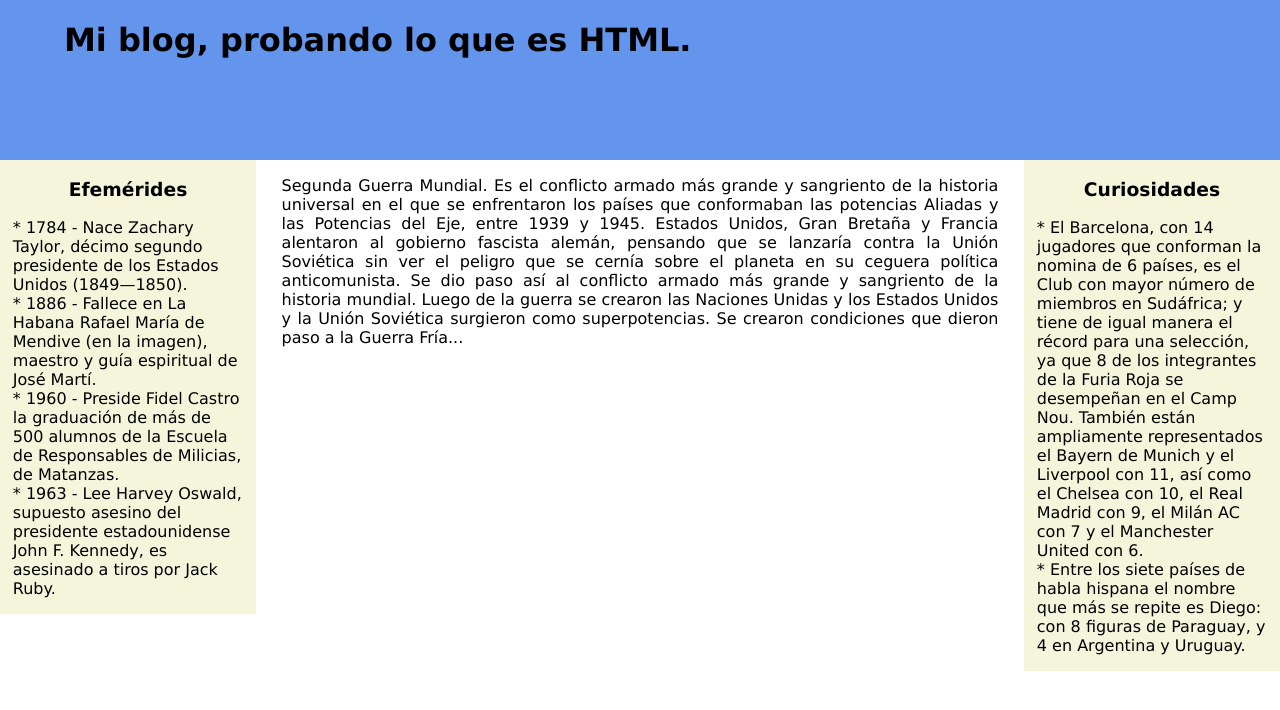
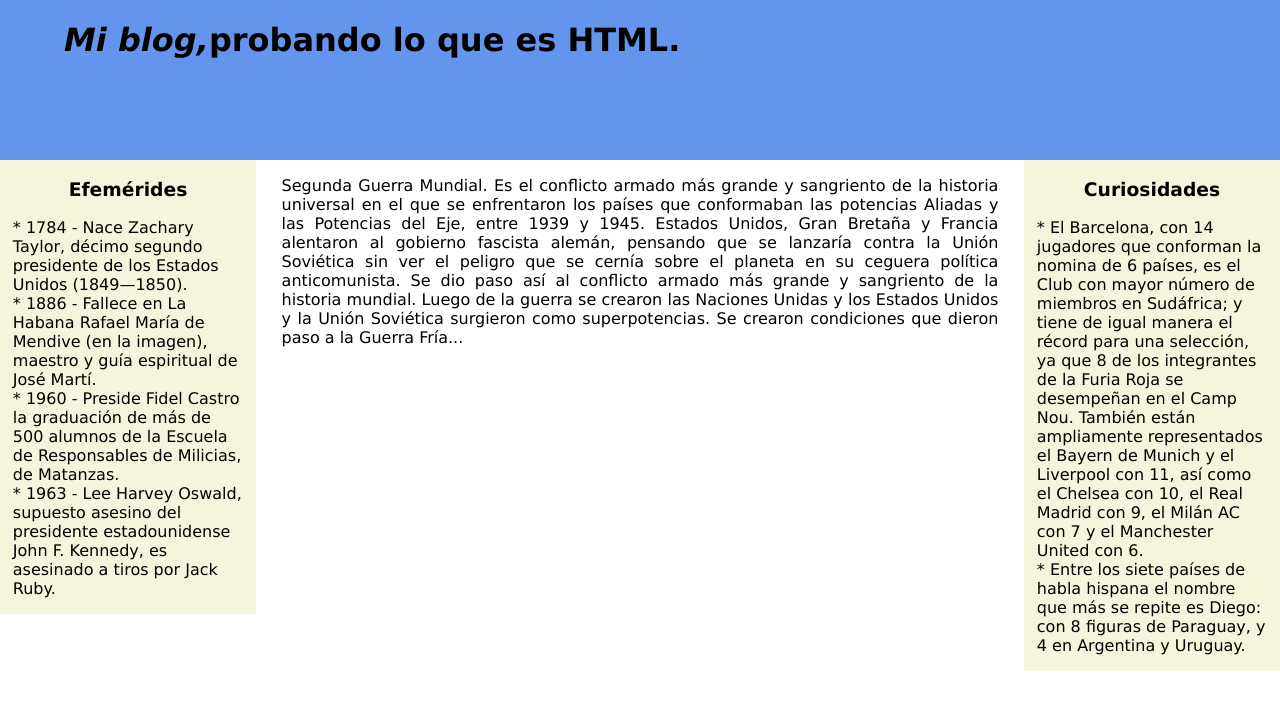
Before and after one commit to JAngel98/Web-Dev-exercises, a plain HTML site: page 3.1-into-to-html/example7-blog/index.html in a window 1280 px wide. Drawn offline with Linux system fonts and the light colour scheme.

Commit message:
Actualizando el archivo index.html de mi blog.

```diff
--- a/3.1-into-to-html/example7-blog/index.html
+++ b/3.1-into-to-html/example7-blog/index.html
@@ -9,7 +9,7 @@
 <body>
     <div id="page">
         <div class="header-content">
-            <h1>Mi blog, probando lo que es HTML.</h1>
+            <h1><em>Mi blog,</em>probando lo que es HTML.</h1>
         </div>
         <div class="left-content">
             <div id="side-content">
```
